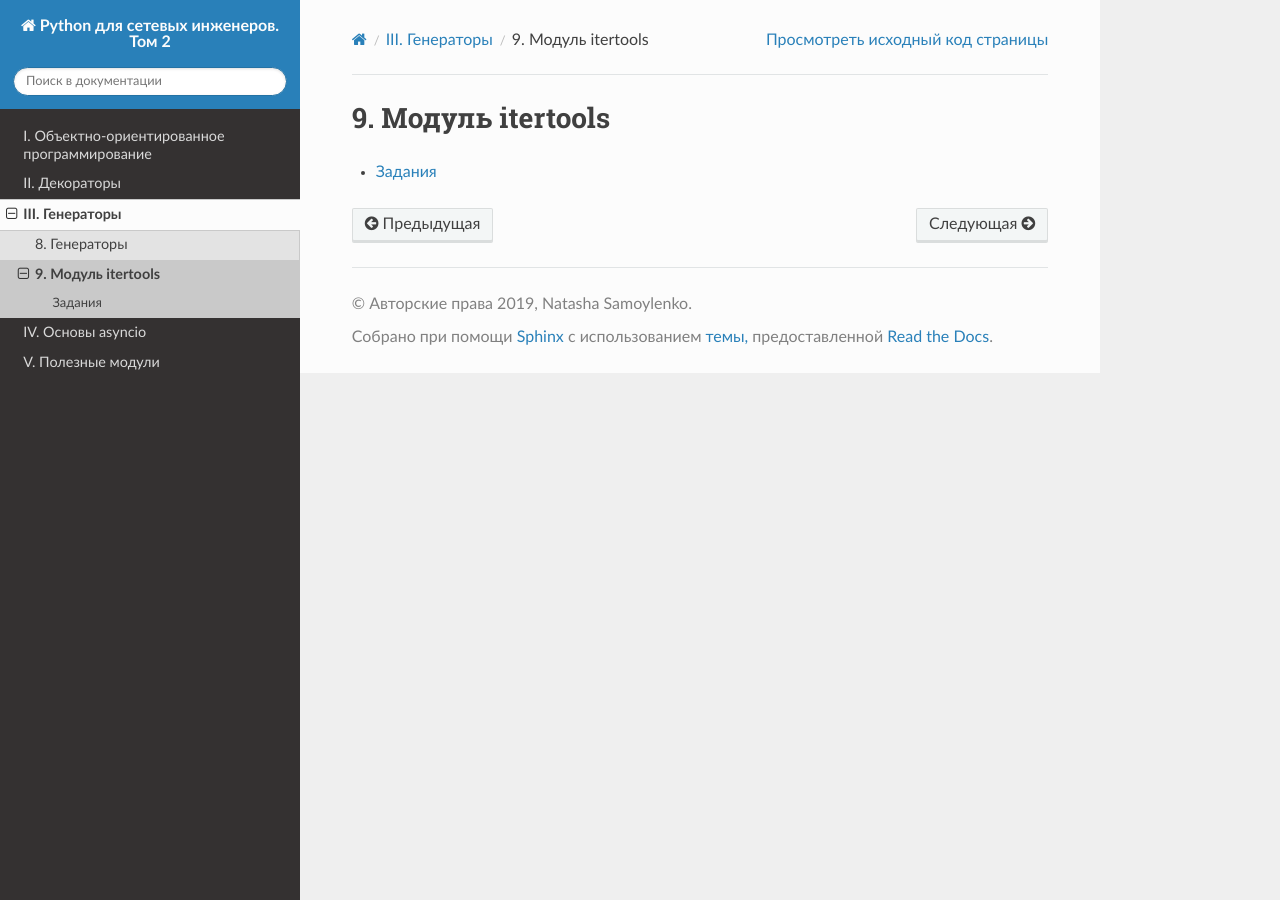
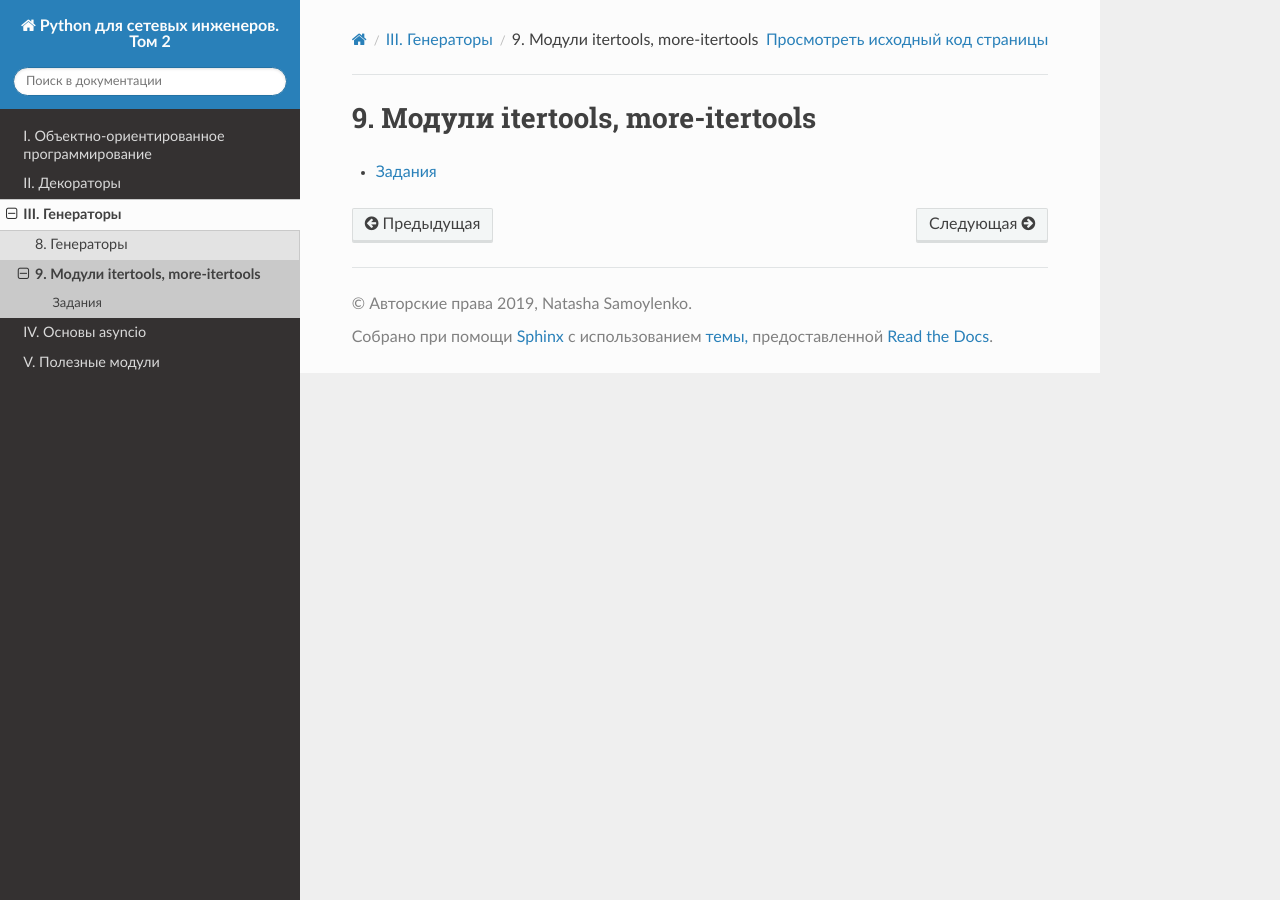
Before and after one commit to natenka/advpyneng-book, a Sphinx documentation site: the page built from docs/source/book/09_itertools/index.rst, in a window 1280 px wide. Built offline with Sphinx 7.4.7 and the Read the Docs theme 2.0.0, drawn with Linux system fonts in a browser that asks for light colours; pages that are not in the unit, such as notebooks, are missing from menus.

Commit message:
chapter 5 intro

```diff
--- /dev/null
+++ b/docs/source/book/04_oop_inheritance/builtin.rst
@@ -0,0 +1,4 @@
+Наследование встроенных типов данных
+------------------------------------
+
+collections.UserDict, collections.UserList
--- a/docs/source/book/05_data_classes/namedtuple.rst
+++ b/docs/source/book/05_data_classes/namedtuple.rst
@@ -1,5 +1,9 @@
 Создание классов с помощью namedtuple
 -------------------------------------
+
+
+collections.namedtuple
+~~~~~~~~~~~~~~~~~~~~~~
 
 Функция namedtuple позволяет создавать новые классы, которые наследуют tuple и при этом:
 
--- a/docs/source/book/09_itertools/index.rst
+++ b/docs/source/book/09_itertools/index.rst
@@ -2,8 +2,8 @@
 
    \newpage
 
-9. Модуль itertools
-===================
+9. Модули itertools, more-itertools
+===================================
 
 
 .. toctree::
```
